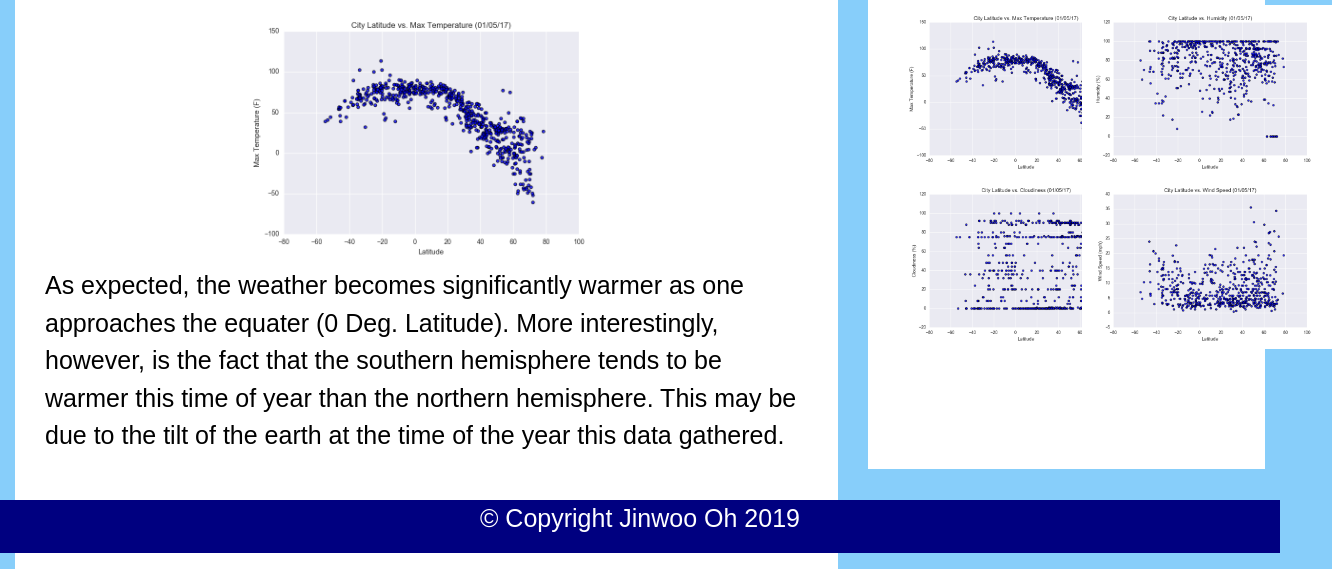
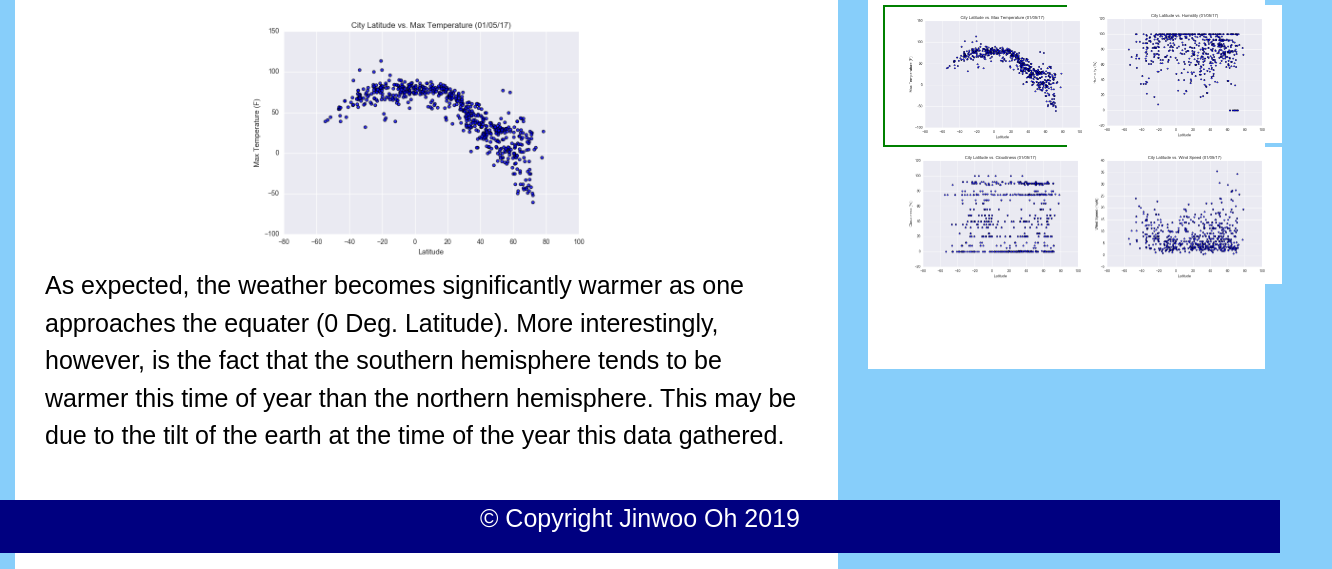
Before and after one commit to jwoh1323/Weather-API-webpage, a plain HTML site: page Max Temperature.html in a window 1280 px wide. Shown: the part 247-816 px from the top of the page, 1332 px wide, since content can reach past the window. Drawn offline with nearby package versions, Linux system fonts and the light colour scheme.

Commit message:
adding codes

```diff
--- a/Max Temperature.html
+++ b/Max Temperature.html
@@ -50,27 +50,27 @@
                 </div>
 
                 <div class="col-md-4 col-sm-12">
-                <div class="box-right">
+                <div class="box-right2">
                         <h3>Visualization</h3>
                         <div class="row">
-                        <div class="col-md-6 col-sm-12">
-                                        <a href = "Max Temperature.html">
-                                                <img class="img-responsive" src="Resources\assets\images\Fig1.png" width="250" height=auto>
-                                        </a>
-                                </div>
+                        <div class="col-md-6 col-sm-12" style="border:2px solid green">
+                                <a href = "Max Temperature.html">
+                                        <img class="img-responsive" src="Resources\assets\images\Fig1.png" width="200" height=auto>
+                                </a>
+                        </div>
                         <div class="col-md-6 col-sm-12">
                                 <a href = "Humidity.html">
-                                        <img class="img-responsive" src="Resources\assets\images\Fig2.png" width="250" height=auto>
+                                        <img class="img-responsive" src="Resources\assets\images\Fig2.png" width="200" height=auto>
                                 </a>
                         </div>
                         <div class="col-md-6 col-sm-12">
                                 <a href = "Cloudiness.html">
-                                                <img class="img-responsive" src="Resources\assets\images\Fig3.png" width="250" height=auto>
+                                                <img class="img-responsive" src="Resources\assets\images\Fig3.png" width="200" height=auto>
                                 </a>
                         </div>
                         <div class="col-md-6 col-sm-12">
                                 <a href = "Wind Speed.html">
-                                                <img class="img-responsive" src="Resources\assets\images\Fig4.png" width="250" height=auto>
+                                                <img class="img-responsive" src="Resources\assets\images\Fig4.png" width="200" height=auto>
                                 </a>
                         </div>
                 </div>
--- a/style.css
+++ b/style.css
@@ -57,7 +57,13 @@ body {
     color: black;
     background: white;
   }
+.box-right2 {
+  height: 450px;
+  padding: 30px;
+  color: black;
+  background: white;
 
+}
 .box-center {
     height: 800px;
     padding: 20px;
```
Also changed, not shown: Cloudiness.html (+6 -6 lines), Humidity.html (+6 -6 lines), Wind Speed.html (+6 -6 lines), index.html (+4 -4 lines).
